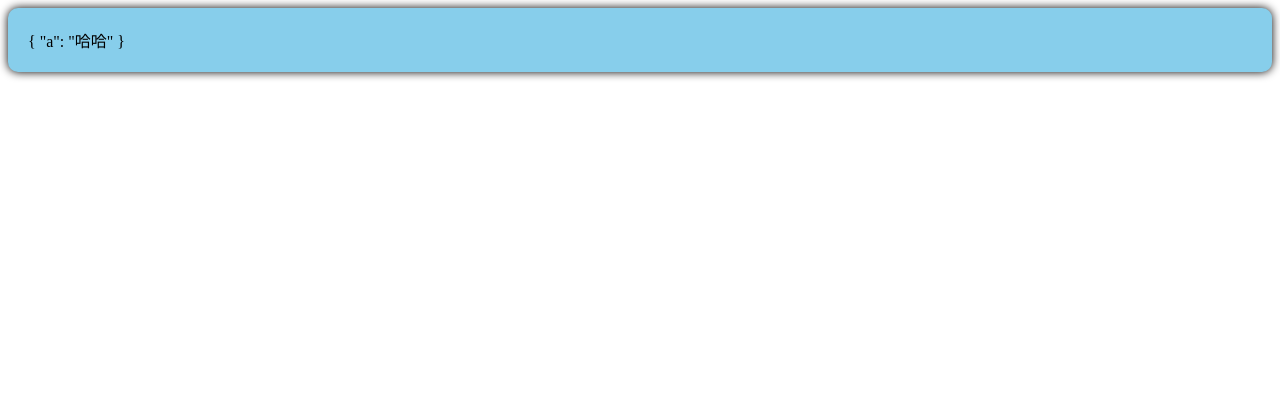
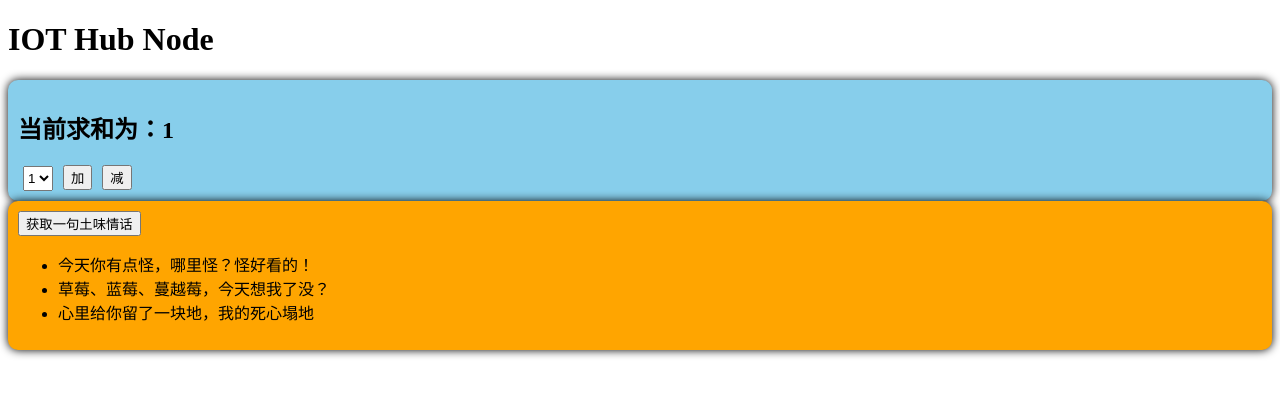
Before and after one commit to IOTHubNode/IoT-Hub-Node-Web, a Vue app: page / in a window 1280 px wide. Shown: the top 396 px of the page. Built offline with nearby package versions, Linux system fonts and the light colour scheme.

Commit message:
a'd'dadd

```diff
--- a/package.json
+++ b/package.json
@@ -11,9 +11,11 @@
     "type-check": "vue-tsc --build --force"
   },
   "dependencies": {
+    "axios": "^1.6.5",
     "echarts": "^5.4.3",
     "element-plus": "^2.4.4",
-    "vue": "^3.3.11"
+    "vue": "^3.3.11",
+    "vue-router": "^4.2.5"
   },
   "devDependencies": {
     "@tsconfig/node18": "^18.2.2",
--- a/src/App.vue
+++ b/src/App.vue
@@ -1,18 +1,15 @@
 <template>
-    <Person a="哈哈"/>
+  <div class="App">
+    <h1>IOT Hub Node</h1>
+    <Count />
+    <LoveTalk />
+  </div>
+
 </template>
 
-
 <script setup lang="ts" name="App">
-  import Person from '@/components/Person.vue'
-  import {reactive} from 'vue'
-  import {type Persons} from '@/types'
-
-  let PersonList= reactive<Persons>([
-    {id:"1", name:"张三", age:18},
-    {id:"2", name:"李四", age:19},
-    {id:"3", name:"王五", age:20},
-  ])
+  import Count from "./components/Count.vue"
+  import LoveTalk from "./components/LoveTalk.vue"
 
 </script>
 
--- /dev/null
+++ b/src/components/Count.vue
@@ -0,0 +1,40 @@
+<template>
+  <div class="count">
+    <h2>当前求和为：{{ sum }}</h2>
+    <select v-model.number="n">
+      <option value="1">1</option>
+      <option value="2">2</option>
+      <option value="3">3</option>
+    </select>
+    <button @click="add">加</button>
+    <button @click="minus">减</button>
+  </div>
+</template>
+
+<script setup lang="ts" name="Count">
+  import { ref } from "vue";
+  // 数据
+  let sum = ref(1) // 当前求和
+  let n = ref(1) // 用户选择的数字
+
+  // 方法
+  function add(){
+    sum.value += n.value
+  }
+  function minus(){
+    sum.value -= n.value
+  }
+</script>
+
+<style scoped>
+  .count {
+    background-color: skyblue;
+    padding: 10px;
+    border-radius: 10px;
+    box-shadow: 0 0 10px;
+  }
+  select,button {
+    margin: 0 5px;
+    height: 25px;
+  }
+</style>
--- /dev/null
+++ b/src/components/LoveTalk.vue
@@ -0,0 +1,38 @@
+<template>
+  <div class="talk">
+    <button @click="getLoveTalk">获取一句土味情话</button>
+    <ul>
+      <li v-for="talk in talkList" :key="talk.id">{{talk.title}}</li>
+    </ul>
+  </div>
+</template>
+
+<script setup lang="ts" name="LoveTalk">
+  import {reactive} from 'vue'
+  import axios from "axios";
+  import {nanoid} from 'nanoid'
+  // 数据
+  let talkList = reactive([
+    {id:'ftrfasdf01',title:'今天你有点怪，哪里怪？怪好看的！'},
+    {id:'ftrfasdf02',title:'草莓、蓝莓、蔓越莓，今天想我了没？'},
+    {id:'ftrfasdf03',title:'心里给你留了一块地，我的死心塌地'}
+  ])
+  // 方法
+  async function getLoveTalk(){
+    // 发请求，下面这行的写法是：连续解构赋值+重命名
+    let {data:{content:title}} = await axios.get('https://api.uomg.com/api/rand.qinghua?format=json')
+    // 把请求回来的字符串，包装成一个对象
+    let obj = {id:nanoid(),title}
+    // 放到数组中
+    talkList.unshift(obj)
+  }
+</script>
+
+<style scoped>
+  .talk {
+    background-color: orange;
+    padding: 10px;
+    border-radius: 10px;
+    box-shadow: 0 0 10px;
+  }
+</style>
--- a/src/components/Person.vue
+++ b/src/components/Person.vue
@@ -1,22 +1,12 @@
 <template>
   <div class="Person">
-    {{ a }}
+
+
   </div>
 </template>
 
 <script lang="ts" setup name="Person">
-  import {type PersonInter} from '@/types'
-  import {type Persons} from '@/types'
-  import {defineProps} from 'vue'
-  let Person:PersonInter= {id:"1", name:"张三", age:18}
-  let a = defineProps(['a'])
-  let PersonList:Persons =[
-    {id:"1", name:"张三", age:18},
-    {id:"2", name:"李四", age:19},
-    {id:"3", name:"王五", age:20},
-  ]
-
-
+  import { ref } from 'vue'
 
 </script>
 
--- a/src/main.ts
+++ b/src/main.ts
@@ -2,18 +2,16 @@
 import { createApp } from 'vue'
 import ElementPlus from 'element-plus'
 import 'element-plus/dist/index.css'
-// 按需引入element-plus的语言包
-import zhCn from 'element-plus/es/locale/lang/zh-cn'
 import App from './App.vue'
 
+// import router from './router' // 引入路由实例
 
 // 创建应用实例
 const app = createApp(App)
 
+// app.use(router)
 // 全局注册element-plus
-app.use(ElementPlus, {
-    locale: zhCn,
-  })
+app.use(ElementPlus)
 
 // 挂载到index.html中id为app的标签上
 app.mount('#app')
--- /dev/null
+++ b/src/router/index.ts
@@ -0,0 +1,28 @@
+
+import {createRouter,createWebHistory} from 'vue-router'
+
+import A from '@/views/a.vue'
+import B from '@/views/b.vue'
+import C from '@/views/c.vue'
+
+
+const router = createRouter({
+    history: createWebHistory(), // 创建一个history模式的vue-router
+    routes: [
+    {
+        path: '/a',
+        component:A
+    },
+    {
+        path: '/b',
+        component:B
+    },
+    {
+        path: '/c',
+        component:C
+    }
+    ]
+})
+
+
+export default router   // 导出路由实例
```
Also changed, not shown: src/views/a.vue (added, +13 -0 lines), src/views/b.vue (added, +13 -0 lines), src/views/c.vue (added, +13 -0 lines), 2 other files (tests, documents, lock files or other folders).
